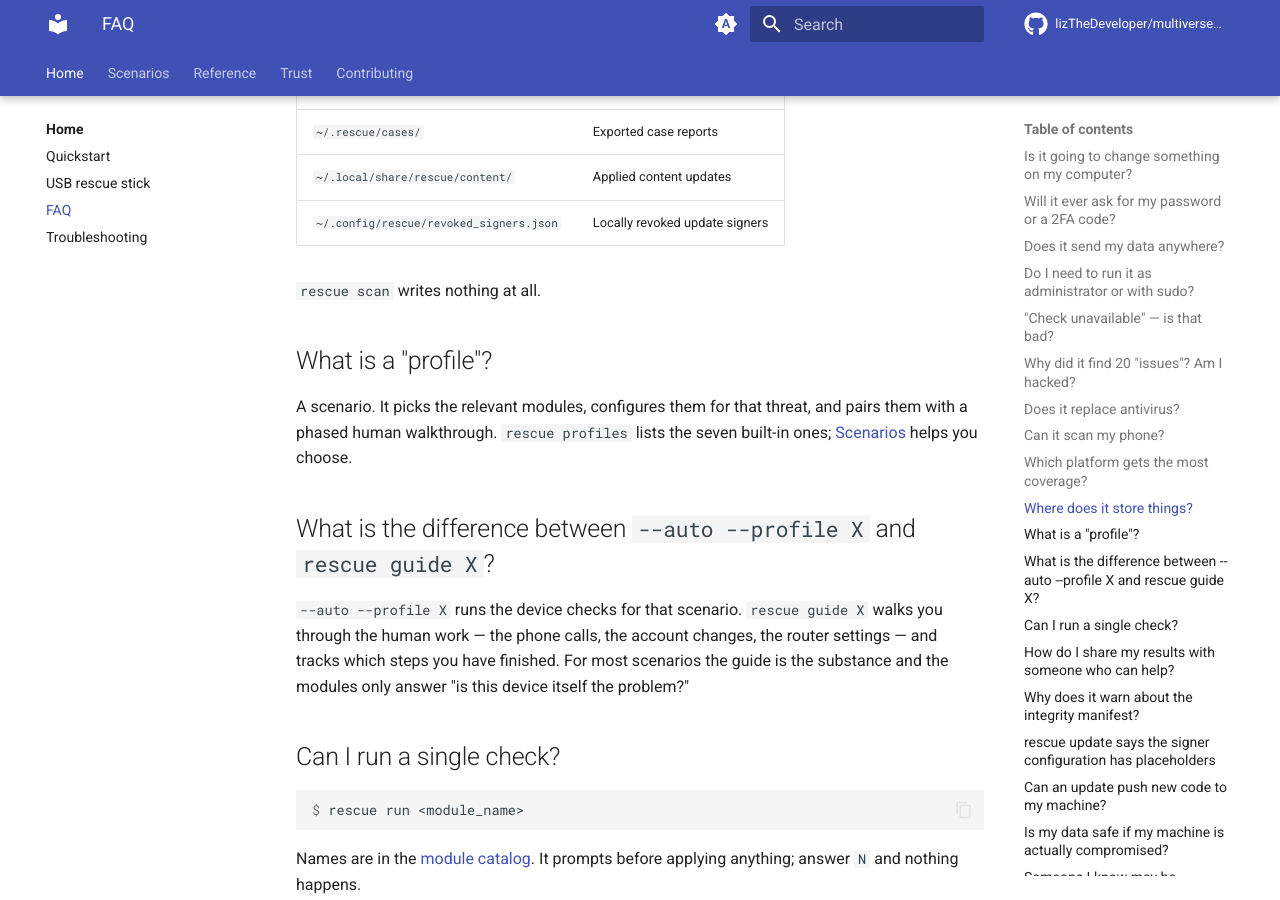
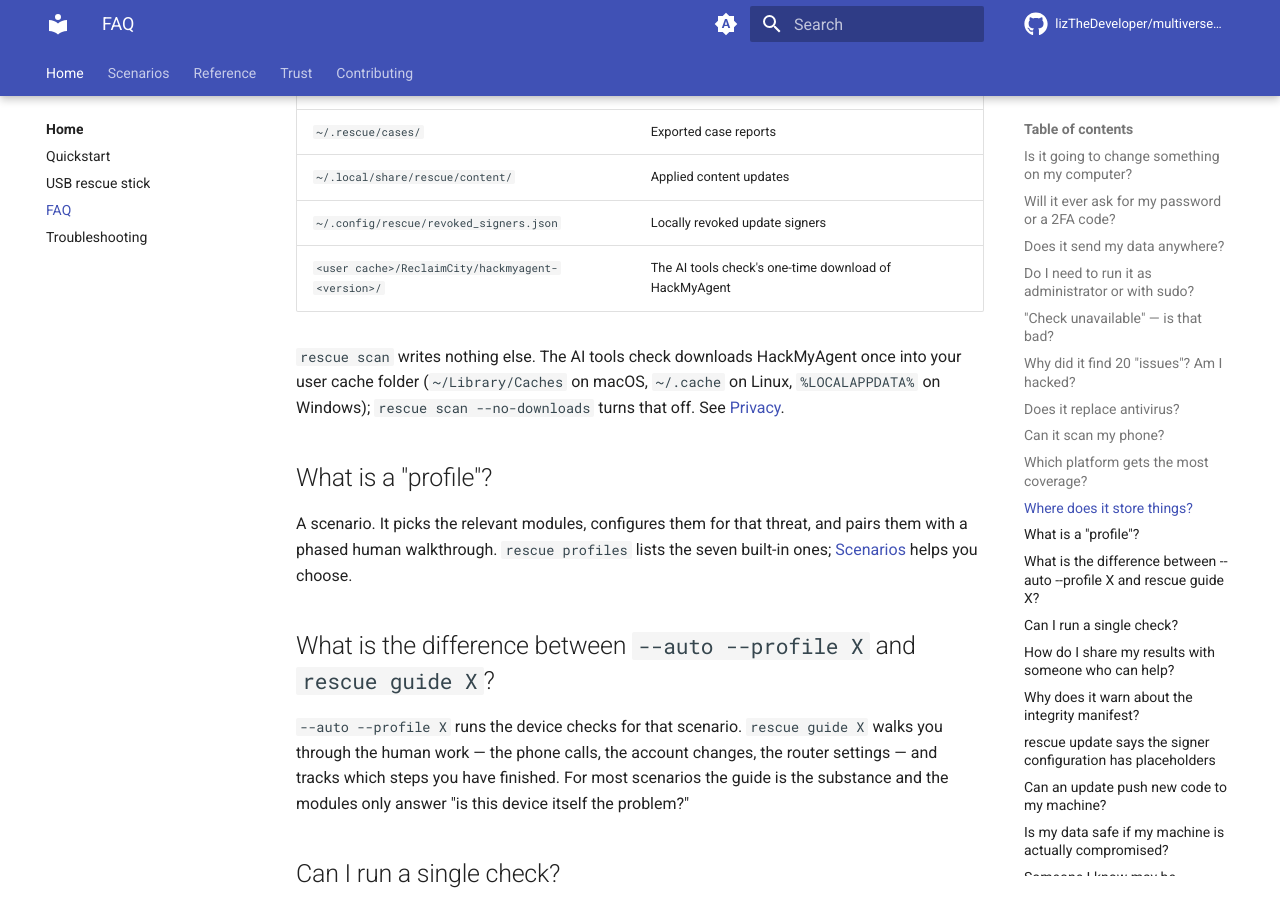
Before and after one commit to lizTheDeveloper/multiverse-device-rescue, an MkDocs documentation site: the page built from docs/faq.md, in a window 1280 px wide and 900 px high, scrolled down 2006 px. Built offline with MkDocs 1.6.1 and Material for MkDocs 9.7.7, drawn with Linux system fonts in a browser that asks for light colours; comment, search, counter and statistics services are not loaded.

Commit message:
FAQ: a scan's one write is the AI tools check's cached download
Co-Authored-By: Claude Opus 5.5 <noreply@anthropic.com>

```diff
--- a/docs/faq.md
+++ b/docs/faq.md
@@ -86,8 +86,12 @@ exact list.
 | `~/.rescue/cases/` | Exported case reports |
 | `~/.local/share/rescue/content/` | Applied content updates |
 | `~/.config/rescue/revoked_signers.json` | Locally revoked update signers |
+| `<user cache>/ReclaimCity/hackmyagent-<version>/` | The AI tools check's one-time download of HackMyAgent |
 
-`rescue scan` writes nothing at all.
+`rescue scan` writes nothing else. The AI tools check downloads HackMyAgent
+once into your user cache folder (`~/Library/Caches` on macOS, `~/.cache` on
+Linux, `%LOCALAPPDATA%` on Windows); `rescue scan --no-downloads` turns that
+off. See [Privacy](privacy.md).
 
 ## What is a "profile"?
 
```
